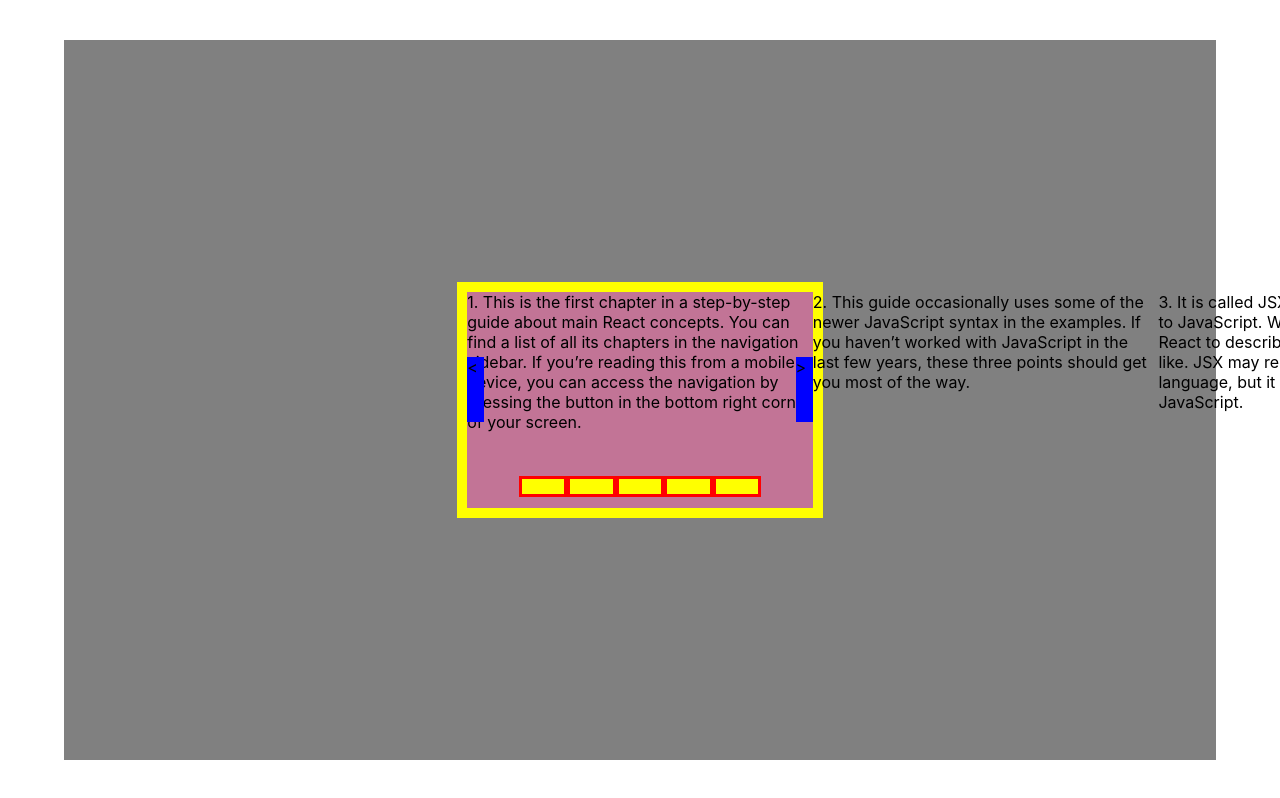
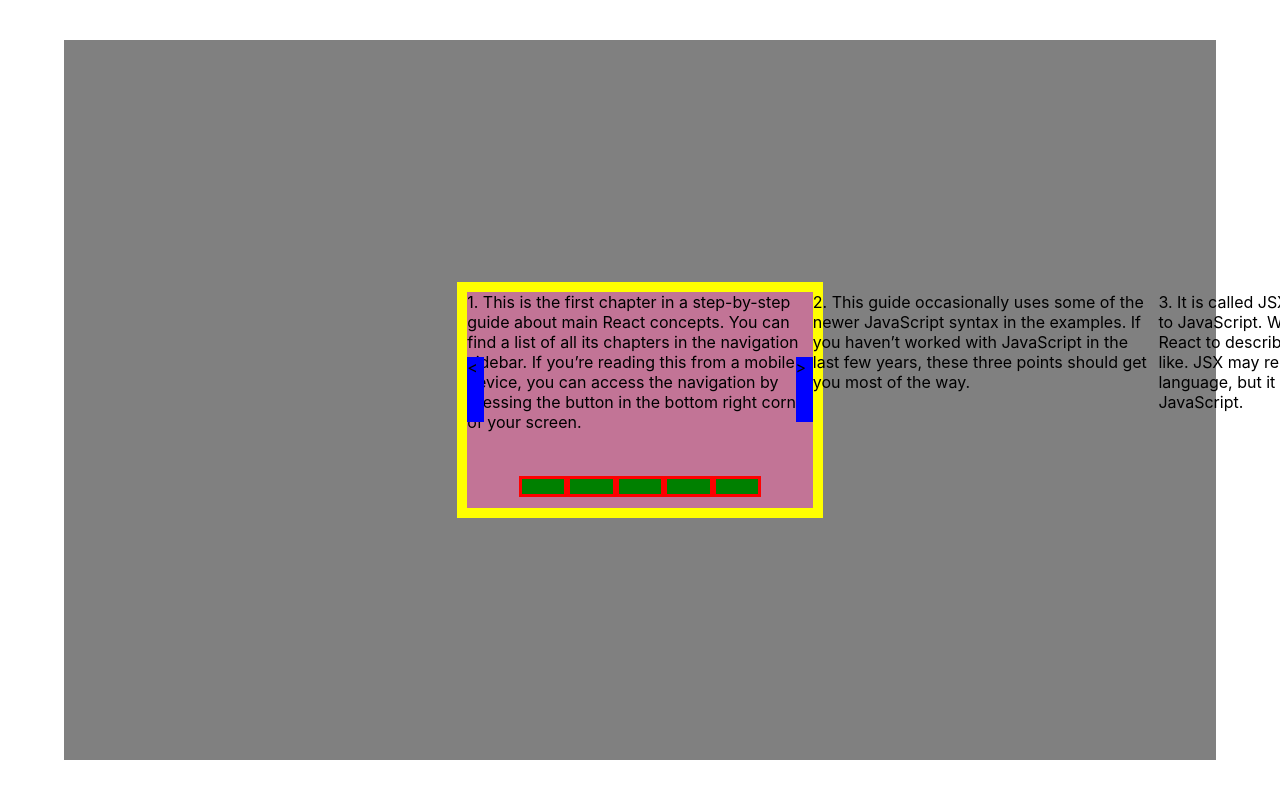
Before and after one commit to maxyou/react-ts-slider, a React (Create React App) app: page / in a window 1280 px wide. Shown: the top 798 px of the page. Built offline with nearby package versions, Linux system fonts and the light colour scheme.

Commit message:
progress.tsx

```diff
--- a/src/view/carousel/index.tsx
+++ b/src/view/carousel/index.tsx
@@ -2,6 +2,7 @@ import React, { useState, useEffect } from 'react';
 import styled from 'styled-components'
 import { keyframes } from 'styled-components'
 import Sub from './sub'
+import Progress from './progress'
 
 const StyledDivCarousel = styled.div`
     width: 100%;
@@ -39,40 +40,40 @@ const StyledDivRightArrow = styled.div`
     right:0%;
     background-color: blue;
 `
-const StyledDivProcess = styled.div`
-    width: 70%;
-    height: 10%;
-    position:absolute;
-    bottom:5%;
-    left:15%;
-    background-color: red;
-    display: flex;
-    justify-content: center;
-    align-items: stretch;
-`
-const StyledDivProgressMax = styled.div`
-    width: 0%;
-    flex: 1 1 auto;
-    background-color: yellow;
-    margin:3px;
-`
-const progress0to100 = keyframes`
-  from {
-    width: 0%;
-  }
-  to {
-    width: 100%;
-  }
-`
+// const StyledDivProcess = styled.div`
+//     width: 70%;
+//     height: 10%;
+//     position:absolute;
+//     bottom:5%;
+//     left:15%;
+//     background-color: red;
+//     display: flex;
+//     justify-content: center;
+//     align-items: stretch;
+// `
+// const StyledDivProgressMax = styled.div`
+//     width: 0%;
+//     flex: 1 1 auto;
+//     background-color: yellow;
+//     margin:3px;
+// `
+// const progress0to100 = keyframes`
+//   from {
+//     width: 0%;
+//   }
+//   to {
+//     width: 100%;
+//   }
+// `
 
-const StyledDivProgressValue = styled.div<{run:string}>`
-    width: 0%;
-    height: 100%;
-    background-color: green;
-    animation: ${progress0to100} 2s 1;
-    animation-fill-mode: forwards;
-    animation-play-state: ${props=>props.run};
-`
+// const StyledDivProgressValue = styled.div<{run:string}>`
+//     width: 0%;
+//     height: 100%;
+//     background-color: green;
+//     animation: ${progress0to100} 2s 1;
+//     animation-fill-mode: forwards;
+//     animation-play-state: ${props=>props.run};
+// `
 
 interface CarouselOption {
   slideTime: number,
@@ -88,10 +89,10 @@ function Carousel(props: IProps) {
   const childrenSub = React.Children.toArray(props.children).map((v, index)=><Sub key={index} subMsg='subMsg'>{v}</Sub>)
 
   const childrenNumber = childrenSub.length
-  const childrenProgress:any[] = []
+  // const childrenProgress:any[] = []
   const childrenLeft:number[] = []
   // const [count, setCount] = useState(0)
-  const [runCtrl, setRunCtrl] = useState('paused')
+  // const [runCtrl, setRunCtrl] = useState('paused')
   const [currentSub, setCurrentSub] = useState(0) //1~n
 
   for(let i = 0; i < childrenNumber; i++){
@@ -100,29 +101,29 @@ function Carousel(props: IProps) {
 
     childrenLeft.push(leftOffset)
 
-    childrenProgress.push(<StyledDivProgressMax key={i}>
-        <StyledDivProgressValue
-          run={runCtrl}
-          onAnimationStart={onProgressAnimationStart}
-          onAnimationEnd={onProgressAnimationEnd}
-          id={`pv${i}`}>
-        </StyledDivProgressValue>
-      </StyledDivProgressMax>)
+    // childrenProgress.push(<StyledDivProgressMax key={i}>
+    //     <StyledDivProgressValue
+    //       run={runCtrl}
+    //       onAnimationStart={onProgressAnimationStart}
+    //       onAnimationEnd={onProgressAnimationEnd}
+    //       id={`pv${i}`}>
+    //     </StyledDivProgressValue>
+    //   </StyledDivProgressMax>)
   }
 
   const [left, setLeft] = useState(childrenLeft[0])
 
 
-  function onProgressAnimationStart(e:any){
+  // function onProgressAnimationStart(e:any){
 
-    console.log(`onProgressAnimationStart: ${e.target.id}`)
+  //   console.log(`onProgressAnimationStart: ${e.target.id}`)
 
-  }
-  function onProgressAnimationEnd(e:any){
+  // }
+  // function onProgressAnimationEnd(e:any){
 
-    console.log(`onProgressAnimationEnd: ${e.target.id}`)
-    setLeft(childrenLeft[1])
-  }
+  //   console.log(`onProgressAnimationEnd: ${e.target.id}`)
+  //   setLeft(childrenLeft[1])
+  // }
 
 
   useEffect(
@@ -138,7 +139,7 @@ function Carousel(props: IProps) {
   function onArrowRightClicked(e:any){
     // alert('right')
     console.log(e.target.id)
-    setRunCtrl('running')
+    // setRunCtrl('running')
   }
 
   return <StyledDivCarousel>
@@ -149,12 +150,9 @@ function Carousel(props: IProps) {
     </StyledDivWin>
     <StyledDivLeftArrow onClick={onArrowLeftClicked}  id='leftArrow'>{`<`}</StyledDivLeftArrow>
     <StyledDivRightArrow onClick={onArrowRightClicked} id='rightArrow'>{`>`}</StyledDivRightArrow>
-    <StyledDivProcess>
-      {
-        childrenProgress
-      }
-      {/* <StyledDivProgress></StyledDivProgress> */}
-    </StyledDivProcess>
+    <Progress childrenNum={childrenNumber} currentSub={1} callback={()=>{}}></Progress>
+    {/* <StyledDivProcess>
+    </StyledDivProcess> */}
   </StyledDivCarousel>
 }
 
--- /dev/null
+++ b/src/view/carousel/progress.tsx
@@ -0,0 +1,84 @@
+import React, { useState, useEffect } from 'react';
+import styled from 'styled-components'
+import { keyframes } from 'styled-components'
+
+const StyledDivProcess = styled.div`
+    width: 70%;
+    height: 10%;
+    position:absolute;
+    bottom:5%;
+    left:15%;
+    background-color: red;
+    display: flex;
+    justify-content: center;
+    align-items: stretch;
+`
+const StyledDivProgressMax = styled.div`
+    width: 0%;
+    flex: 1 1 auto;
+    background-color: yellow;
+    margin:3px;
+`
+const progress0to100 = keyframes`
+  from {
+    width: 0%;
+  }
+  to {
+    width: 100%;
+  }
+`
+
+const StyledDivProgressValue = styled.div<{ run: string }>`
+    width: 0%;
+    height: 100%;
+    background-color: green;
+    animation: ${progress0to100} 2s 1;
+    animation-fill-mode: forwards;
+    animation-play-state: ${props => props.run};
+`
+
+
+interface IProgress {
+  childrenNum: number,
+  currentSub: number,
+  callback: () => void
+}
+export default function Progress(props: IProgress) {
+  const [runCtrl, setRunCtrl] = useState('running')
+
+  const childrenProgress: any[] = []
+
+  for (let i = 0; i < props.childrenNum; i++) {
+    let leftOffset = ((props.childrenNum - 1) * 100) / 2 - (100 * i)
+    // console.log(`i=${i}, a=${leftOffset}`)
+
+
+    childrenProgress.push(<StyledDivProgressMax key={i}>
+      <StyledDivProgressValue
+        run={runCtrl}
+        onAnimationStart={onProgressAnimationStart}
+        onAnimationEnd={onProgressAnimationEnd}
+        id={`pv${i}`}>
+      </StyledDivProgressValue>
+    </StyledDivProgressMax>)
+  }
+
+
+
+  function onProgressAnimationStart(e: any) {
+
+    console.log(`onProgressAnimationStart: ${e.target.id}`)
+
+  }
+  function onProgressAnimationEnd(e: any) {
+
+    console.log(`onProgressAnimationEnd: ${e.target.id}`)
+    // setLeft(childrenLeft[1])
+  }
+
+  return <StyledDivProcess>
+    {childrenProgress}
+  </StyledDivProcess>
+
+
+}
```
